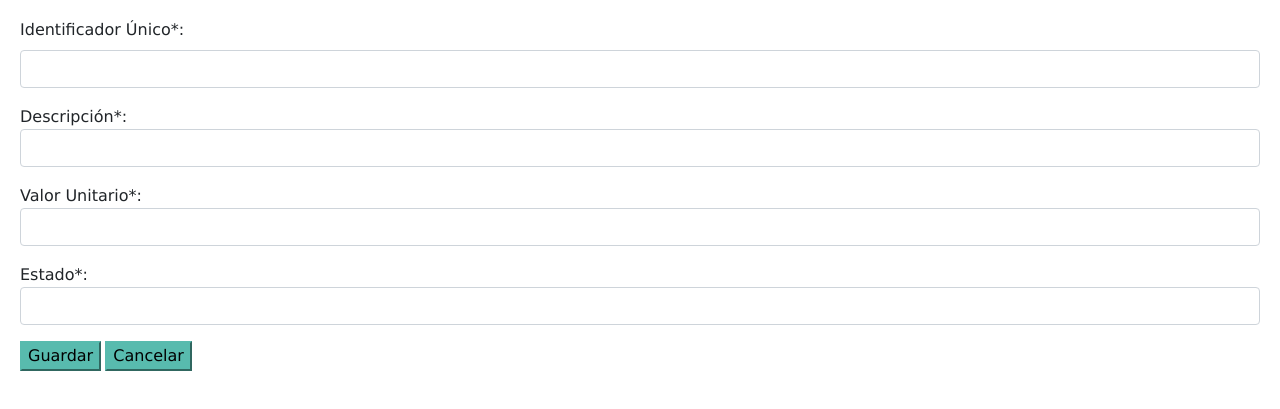
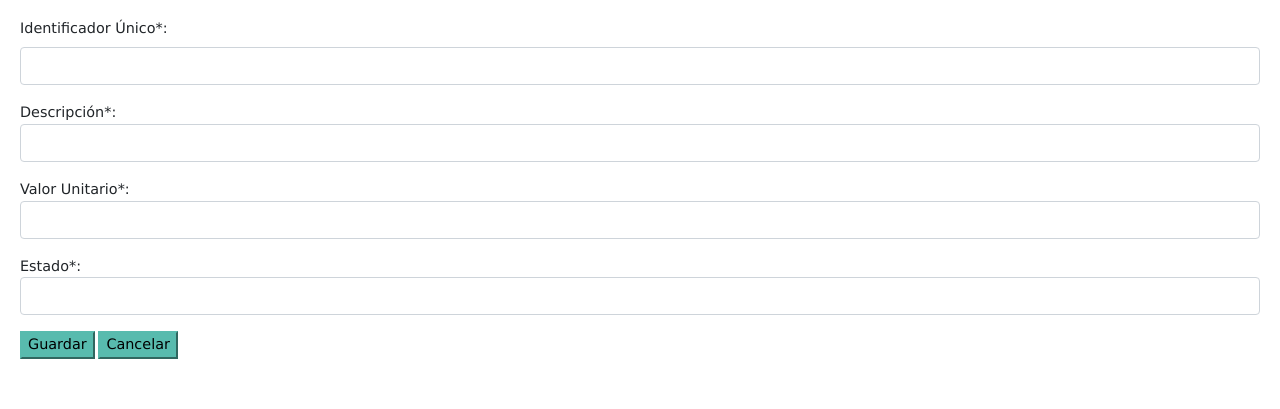
Before and after one commit to btflorezc/misionTIC2022, a plain HTML site: page Proyecto_Sprint_2/modulo_administrador_productos/actualizar_productos.html in a window 1280 px wide. Shown: the part 57-466 px from the top of the page. Drawn offline with nearby package versions, Linux system fonts and the light colour scheme.

Commit message:
Update actualizar_productos.html
Se actualiza código .html para actualizar productos

```diff
--- a/Proyecto_Sprint_2/modulo_administrador_productos/actualizar_productos.html
+++ b/Proyecto_Sprint_2/modulo_administrador_productos/actualizar_productos.html
@@ -13,6 +13,7 @@
 </head>
 
 <body>
+    <div style="font-size:90%">
     <header>
         <h4 style="font-family: Verdana; color: #58bbae; margin-top: 25px;" >Actualizar - Productos</h4>
     </header>
@@ -38,6 +39,7 @@
         <input type="button" style="background-color:#58bbae; font-family: Verdana; border-color: #58bbae;"
             value="Cancelar" onclick="window.location.href='gestionar_productos.html'">
     </form>
+</div>
 </body>
 
 </html>
```
